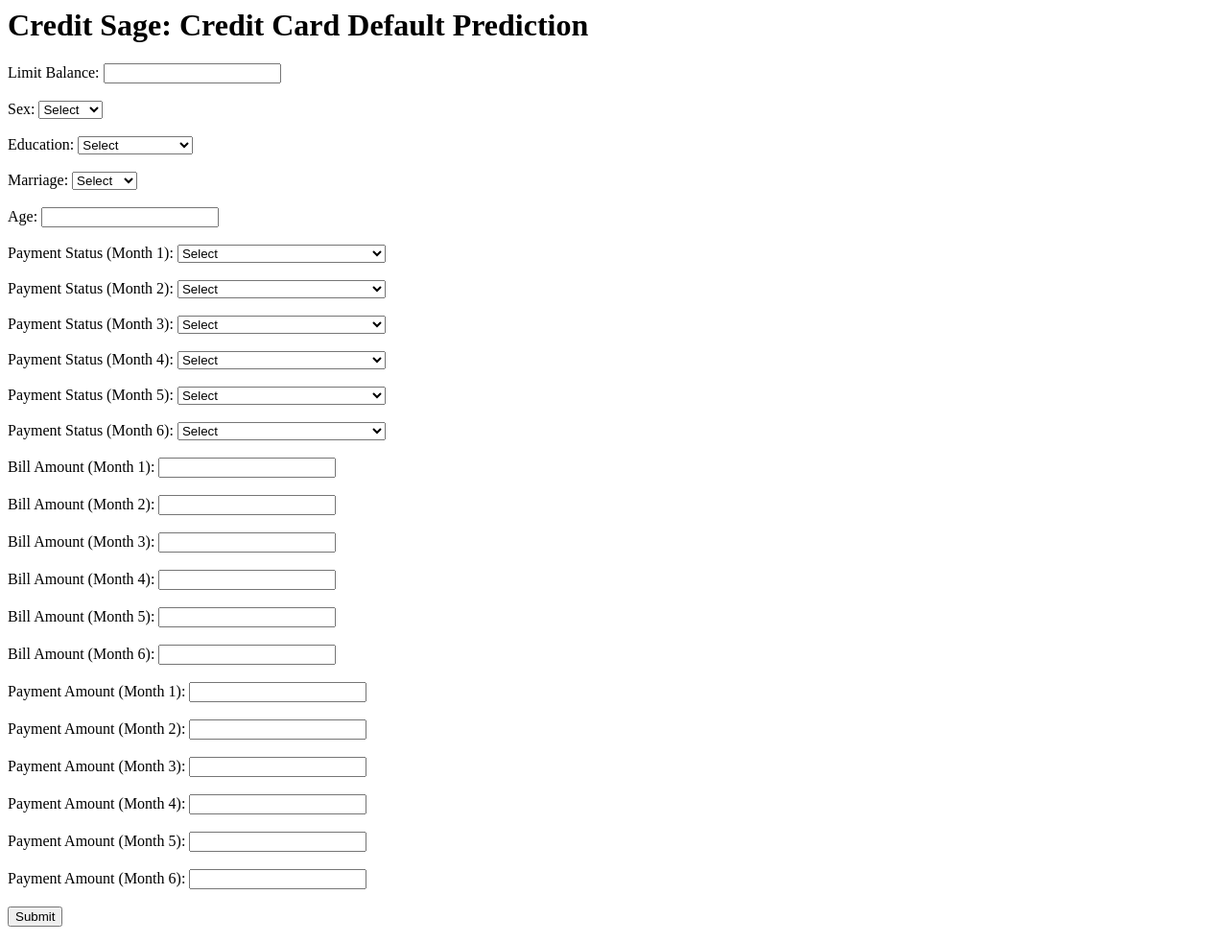
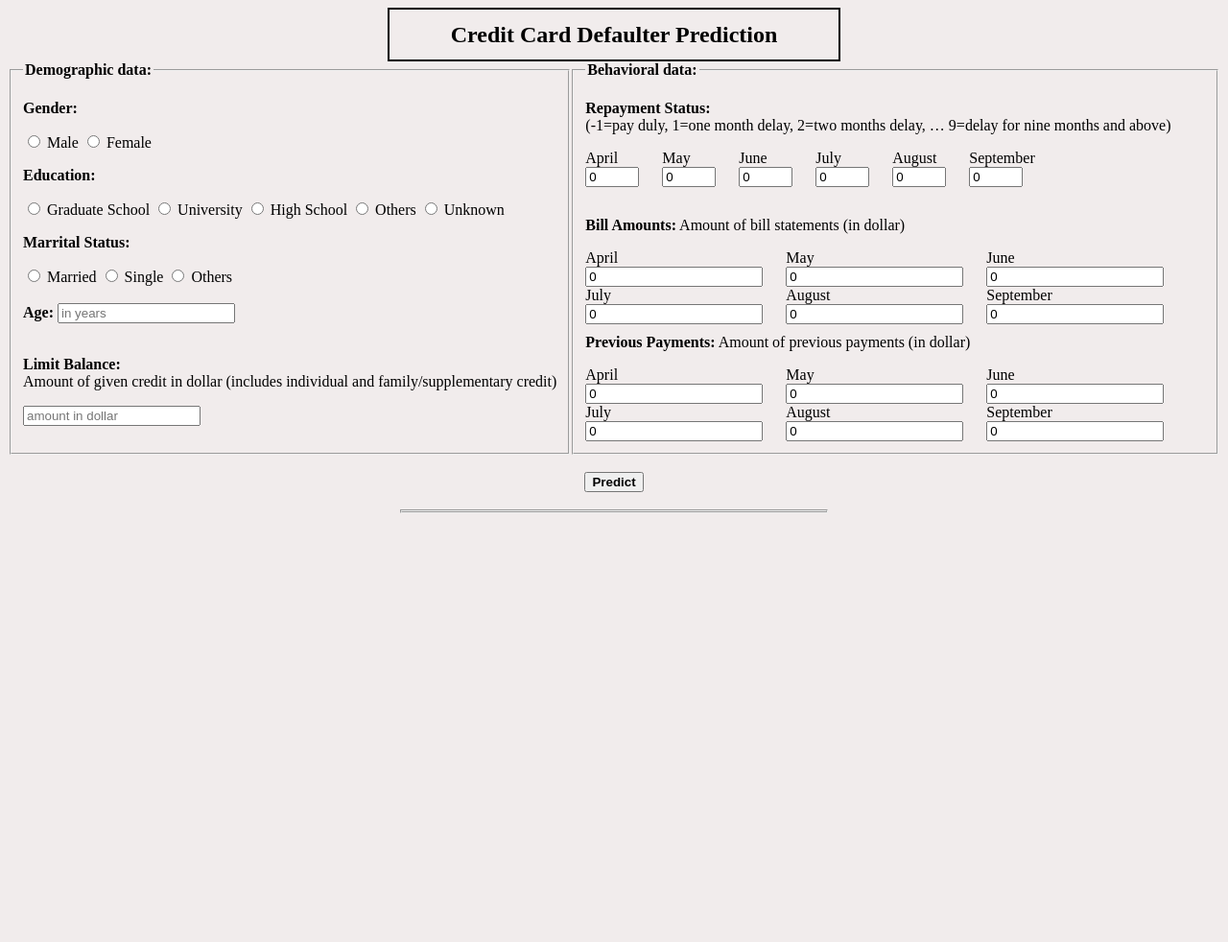
Before and after one commit to neerajprasad209/Credit_Card_Default_Detection, a Flask app: page /predictdata in a window 1280 px wide. Shown: the whole page at 96% size. After the commit the page ends 535 px from the top, so only its background shows below. Run offline with Flask 3, Linux system fonts and the light colour scheme.

Commit message:
Updated form.html

```diff
--- a/templates/form.html
+++ b/templates/form.html
@@ -1,172 +1,176 @@
-<html>
+<!DOCTYPE html>
+<html >
+<!--From https://codepen.io/frytyler/pen/EGdtg-->
+<head>
+  <meta charset="UTF-8">
+  <title>credit details</title>
+  <link href='https://fonts.googleapis.com/css?family=Pacifico' rel='stylesheet' type='text/css'>
+<link href='https://fonts.googleapis.com/css?family=Arimo' rel='stylesheet' type='text/css'>
+<link href='https://fonts.googleapis.com/css?family=Hind:300' rel='stylesheet' type='text/css'>
+<link href='https://fonts.googleapis.com/css?family=Open+Sans+Condensed:300' rel='stylesheet' type='text/css'>
 
+</head>
+<style>
+body  {
+  background-color: #f1ecec;
+}
+
+.result {
+    margin: auto;
+    width: 35%;
+    border: 2px groove;
+}
+</style>
 <body>
-    <H1>Credit Sage: Credit Card Default Prediction</H1>
-    <form action="{{url_for('predict_datapoint')}}" method="POST">
+ <div class="predict_datapoint">
+	<h2 style="margin: auto; width: 35%; padding: 1%; border: 2px solid; text-align: center;">Credit Card Defaulter Prediction</h2>
 
-        <label for="limit_bal">Limit Balance:</label>
-        <input type="number" id="limit_bal" name="limit_bal" step="0.01" required><br><br>
+     <!-- Main Input For Receiving Query to our ML -->
+    <form action="{{ url_for('predict_datapoint')}}"method="post">
+		<fieldset style="float:left;height: 390px;">
+			<legend><b>Demographic data:</b></legend>
+			<p><b>Gender:</b></p>
+			<input type="radio" id="male" name="sex" value="1" required="required" />
+			<label for="male">Male</label>
+			<input type="radio" id="female" name="sex" value="2" required="required" />
+			<label for="female">Female</label>
+			<br>
 
-        <label for="sex">Sex:</label>
-        <select id="sex" name="sex" required>
-            <option value="">Select</option>
-            <option value="1">Male</option>
-            <option value="2">Female</option>
-        </select><br><br>
+			<p><b>Education:</b></p>
+			<input type="radio" id="graduate_school" name="education" value="1" required="required"/>
+			<label for="graduate_school">Graduate School</label>
+			<input type="radio" id="university" name="education" value="2" required="required"/>
+			<label for="university">University</label>
+			<input type="radio" id="high_school" name="education" value="3" required="required"/>
+			<label for="high_school">High School</label>
+			<input type="radio" id="others" name="education" value="4" required="required"/>
+			<label for="others">Others</label>
+			<input type="radio" id="unknown" name="education" value="5"required="required"/>
+			<label for="unknown">Unknown</label>
+			<br>
+			<p><b>Marrital Status:</b></p>
+			<input type="radio" id="married" name="marriage" value="1"required="required"/>
+			<label for="married">Married</label>
+			<input type="radio" id="single" name="marriage" value="2" required="required"/>
+			<label for="single">Single</label>
+			<input type="radio" id="others" name="marriage" value="3" required="required"/>
+			<label for="others">Others</label>
+			<br>
+			<br>
+			<label for="age"><b>Age:</b></label>
+			<input type="text" name="age" placeholder="in years" required="required" />
+			<br>
+			<br>
+			<p><b>Limit Balance:</b><br>
+			Amount of given credit in dollar (includes individual and family/supplementary credit)</p>
+			<input type="text" name="limit_bal" placeholder="amount in dollar" required="required" />
 
-        <label for="education">Education:</label>
-        <select id="education" name="education" required>
-            <option value="">Select</option>
-            <option value="1">Graduate school</option>
-            <option value="2">University</option>
-            <option value="3">High school</option>
-            <option value="4">Others</option>
-        </select><br><br>
+		</fieldset>
+		<fieldset style="height: 390px;">
+			<legend><b>Behavioral data:</b></legend>
+			<div class="repay_status_parent">
+				<p><b>Repayment Status:</b><br>
+				(-1=pay duly, 1=one month delay, 2=two months delay, … 9=delay for nine months and above)</p>
+				<div style="float:left; margin-right: 1.5em;">
+					<label for="repay_status">April</label><br>
+					<input name="pay_6" id="pay_6" min="-2" max="9" type="number" value="0" required>
+				</div>
+				<div style="float:left; margin-right: 1.5em;">
+					<label for="repay_status">May</label><br>
+					<input name="pay_5" id="pay_5" min="-2" max="9" type="number" value="0" required>
+				</div>
+				<div style="float:left; margin-right: 1.5em;">
+					<label for="repay_status">June</label><br>
+					<input name="pay_4" id="pay_4" min="-2" max="9" type="number" value="0" required>
+				</div>
+				<div style="float:left; margin-right: 1.5em;">
+					<label for="repay_status">July</label><br>
+					<input name="pay_3" id="pay_3" min="-2" max="9" type="number" value="0" required>
+				</div>
+				<div style="float:left;margin-right: 1.5em;">
+					<label for="repay_status">August</label><br>
+					<input name="pay_2" id="pay_2" min="-2" max="9" type="number" value="0" required>
+				</div>
+				<div style="float:left;">
+					<label for="repay_status">September</label><br>
+					<input name="pay_0" id="pay_0" min="-2" max="9" type="number" value="0" required>
+				</div>
+			</div>
+			<br>
+			<br>
+			<br>
+			<div class="bill_amount_parent">
+				<p><b>Bill Amounts:</b> Amount of bill statements (in dollar)</p>
+				<div style="float:left; margin-right: 1.5em;">
+					<label for="bill_amount">April</label><br>
+					<input name="bill_amt6" id="bill_amt6" value="0" type="text" required>
+				</div>
+				<div style="float:left; margin-right: 1.5em;">
+					<label for="bill_amount">May</label><br>
+					<input name="bill_amt5" id="bill_amt5" value="0" type="text" required>
+				</div>
+				<div style="float:left; margin-right: 1.5em;">
+					<label for="bill_amount">June</label><br>
+					<input name="bill_amt4" id="bill_amt4" value="0" type="text" required>
+				</div>
+				<div style="float:left; margin-right: 1.5em;">
+					<label for="bill_amount">July</label><br>
+					<input name="bill_amt3" id="bill_amt3" value="0" type="text" required>
+				</div>
+				<div style="float:left;margin-right: 1.5em;">
+					<label for="bill_amount">August</label><br>
+					<input name="bill_amt2" id="bill_amt2" value="0" type="text" required>
+				</div>
+				<div style="float:left;">
+					<label for="bill_amount">September</label><br>
+					<input name="bill_amt1" id="bill_amt1" value="0" type="text" required>
+				</div>
+			</div>
+			<br>
+			<br>
+			<br>
+			<br>
+			<div class="previous_payments_parent">
+				<p><b>Previous Payments:</b> Amount of previous payments (in dollar)</p>
+				<div style="float:left; margin-right: 1.5em;">
+					<label for="previous_payments">April</label><br>
+					<input name="pay_amt6" id="pay_amt6" value="0" type="text" required>
+				</div>
+				<div style="float:left; margin-right: 1.5em;">
+					<label for="previous_payments">May</label><br>
+					<input name="pay_amt5" id="pay_amt5" value="0" type="text" required>
+				</div>
+				<div style="float:left; margin-right: 1.5em;">
+					<label for="previous_payments">June</label><br>
+					<input name="pay_amt4" id="pay_amt4" value="0" type="text" required>
+				</div>
+				<div style="float:left; margin-right: 1.5em;">
+					<label for="previous_payments">July</label><br>
+					<input name="pay_amt3" id="pay_amt3" value="0" type="text" required>
+				</div>
+				<div style="float:left; margin-right: 1.5em;">
+					<label for="previous_payments">August</label><br>
+					<input name="pay_amt2" id="pay_amt2" value="0" type="text" required>
+				</div>
+				<div style="float:left;">
+					<label for="previous_payments">September</label><br>
+					<input name="pay_amt1" id="pay_amt1" type="text" value="0" required>
+				</div>
+			</div>
+		</fieldset>
+		<br>
+		<div style="text-align:center;">
+			<button type="submit" class="btn btn-primary btn-block btn-large"><b>Predict</b></button>
+		</div>
+    </form>
+	<br>
+	<div class="result" align="center">
+		{% if final_result %}
+			<p style="padding: 0.5%"><b>{{ final_result }}</b></p>
+		{% endif %}
+	</div>
+</div>
 
-        <label for="marriage">Marriage:</label>
-        <select id="marriage" name="marriage" required>
-            <option value="">Select</option>
-            <option value="1">Married</option>
-            <option value="2">Single</option>
-            <option value="3">Others</option>
-        </select><br><br>
 
-        <label for="age">Age:</label>
-        <input type="number" id="age" name="age" required><br><br>
-
-        <label for="pay_0">Payment Status (Month 1):</label>
-        <select id="pay_0" name="pay_0" required>
-            <option value="">Select</option>
-            <option value="-2">No consumption</option>
-            <option value="-1">Paid in full</option>
-            <option value="0">Use of revolving credit</option>
-            <option value="1">Payment delay for one month</option>
-            <option value="2">Payment delay for two months</option>
-            <option value="3">Payment delay for three months</option>
-            <option value="4">Payment delay for four months</option>
-            <option value="5">Payment delay for five months</option>
-            <option value="6">Payment delay for six months</option>
-            <option value="7">Payment delay for seven months</option>
-            <option value="8">Payment delay for eight months</option>
-        </select><br><br>
-
-        <label for="pay_2">Payment Status (Month 2):</label>
-        <select id="pay_2" name="pay_2" required>
-            <option value="">Select</option>
-            <option value="-2">No consumption</option>
-            <option value="-1">Paid in full</option>
-            <option value="0">Use of revolving credit</option>
-            <option value="1">Payment delay for one month</option>
-            <option value="2">Payment delay for two months</option>
-            <option value="3">Payment delay for three months</option>
-            <option value="4">Payment delay for four months</option>
-            <option value="5">Payment delay for five months</option>
-            <option value="6">Payment delay for six months</option>
-            <option value="7">Payment delay for seven months</option>
-            <option value="8">Payment delay for eight months</option>
-        </select><br><br>
-        <label for="pay_3">Payment Status (Month 3):</label>
-        <select id="pay_3" name="pay_3" required>
-            <option value="">Select</option>
-            <option value="-2">No consumption</option>
-            <option value="-1">Paid in full</option>
-            <option value="0">Use of revolving credit</option>
-            <option value="1">Payment delay for one month</option>
-            <option value="2">Payment delay for two months</option>
-            <option value="3">Payment delay for three months</option>
-            <option value="4">Payment delay for four months</option>
-            <option value="5">Payment delay for five months</option>
-            <option value="6">Payment delay for six months</option>
-            <option value="7">Payment delay for seven months</option>
-            <option value="8">Payment delay for eight months</option>
-        </select><br><br>
-        <label for="pay_4">Payment Status (Month 4):</label>
-        <select id="pay_4" name="pay_4" required>
-            <option value="">Select</option>
-            <option value="-2">No consumption</option>
-            <option value="-1">Paid in full</option>
-            <option value="0">Use of revolving credit</option>
-            <option value="1">Payment delay for one month</option>
-            <option value="2">Payment delay for two months</option>
-            <option value="3">Payment delay for three months</option>
-            <option value="4">Payment delay for four months</option>
-            <option value="5">Payment delay for five months</option>
-            <option value="6">Payment delay for six months</option>
-            <option value="7">Payment delay for seven months</option>
-            <option value="8">Payment delay for eight months</option>
-        </select><br><br>
-        <label for="pay_5">Payment Status (Month 5):</label>
-        <select id="pay_5" name="pay_5" required>
-            <option value="">Select</option>
-            <option value="-2">No consumption</option>
-            <option value="-1">Paid in full</option>
-            <option value="0">Use of revolving credit</option>
-            <option value="1">Payment delay for one month</option>
-            <option value="2">Payment delay for two months</option>
-            <option value="3">Payment delay for three months</option>
-            <option value="4">Payment delay for four months</option>
-            <option value="5">Payment delay for five months</option>
-            <option value="6">Payment delay for six months</option>
-            <option value="7">Payment delay for seven months</option>
-            <option value="8">Payment delay for eight months</option>
-        </select><br><br>
-        <label for="pay_6">Payment Status (Month 6):</label>
-        <select id="pay_6" name="pay_6" required>
-            <option value="">Select</option>
-            <option value="-2">No consumption</option>
-            <option value="-1">Paid in full</option>
-            <option value="0">Use of revolving credit</option>
-            <option value="1">Payment delay for one month</option>
-            <option value="2">Payment delay for two months</option>
-            <option value="3">Payment delay for three months</option>
-            <option value="4">Payment delay for four months</option>
-            <option value="5">Payment delay for five months</option>
-            <option value="6">Payment delay for six months</option>
-            <option value="7">Payment delay for seven months</option>
-            <option value="8">Payment delay for eight months</option>
-        </select><br><br>
-
-        <label for="bill_amt1">Bill Amount (Month 1):</label>
-        <input type="number" id="bill_amt1" name="bill_amt1" step="0.01" required><br><br>
-
-        <label for="bill_amt2">Bill Amount (Month 2):</label>
-        <input type="number" id="bill_amt2" name="bill_amt2" step="0.01" required><br><br>
-
-        <label for="bill_amt3">Bill Amount (Month 3):</label>
-        <input type="number" id="bill_amt3" name="bill_amt3" step="0.01" required><br><br>
-
-        <label for="bill_amt4">Bill Amount (Month 4):</label>
-        <input type="number" id="bill_amt4" name="bill_amt4" step="0.01" required><br><br>
-
-        <label for="bill_amt5">Bill Amount (Month 5):</label>
-        <input type="number" id="bill_amt5" name="bill_amt5" step="0.01" required><br><br>
-
-        <label for="bill_amt6">Bill Amount (Month 6):</label>
-        <input type="number" id="bill_amt6" name="bill_amt6" step="0.01" required><br><br>
-
-        <label for="pay_amt1">Payment Amount (Month 1):</label>
-        <input type="number" id="pay_amt1" name="pay_amt1" step="0.01" required><br><br>
-
-        <label for="pay_amt2">Payment Amount (Month 2):</label>
-        <input type="number" id="pay_amt2" name="pay_amt2" step="0.01" required><br><br>
-
-        <label for="pay_amt3">Payment Amount (Month 3):</label>
-        <input type="number" id="pay_amt3" name="pay_amt3" step="0.01" required><br><br>
-
-        <label for="pay_amt4">Payment Amount (Month 4):</label>
-        <input type="number" id="pay_amt4" name="pay_amt4" step="0.01" required><br><br>
-
-        <label for="pay_amt5">Payment Amount (Month 5):</label>
-        <input type="number" id="pay_amt5" name="pay_amt5" step="0.01" required><br><br>
-
-        <label for="pay_amt6">Payment Amount (Month 6):</label>
-        <input type="number" id="pay_amt6" name="pay_amt6" step="0.01" required><br><br>
-
-        <div style="clear:both;"></div>
-        <input type="submit" value="Submit">
-    </form>
-
-    {{final_result}}
 </body>
-
 </html>
```
